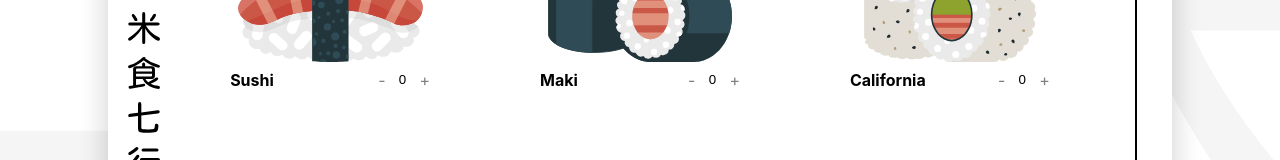
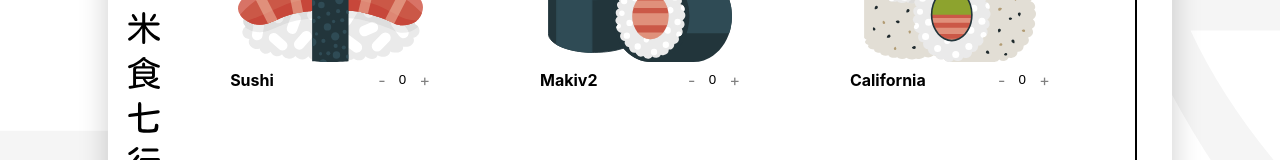
Before and after one commit to sebastien-lb/japcalculator, a React (Create React App) app: page / in a window 1280 px wide. Shown: the part 228-388 px from the top of the page. Built offline with nearby package versions, Linux system fonts and the light colour scheme.

Commit message:
Rename Maki food to Makiv2

```diff
--- a/src/data/food.ts
+++ b/src/data/food.ts
@@ -19,7 +19,7 @@ export const FOOD_ITEMS: Array<FoodItem> = [
     imageUrl: Sushi
   },
   {
-    name: "Maki",
+    name: "Makiv2",
     kcal: 20,
     imageUrl: Maki
   },
```
